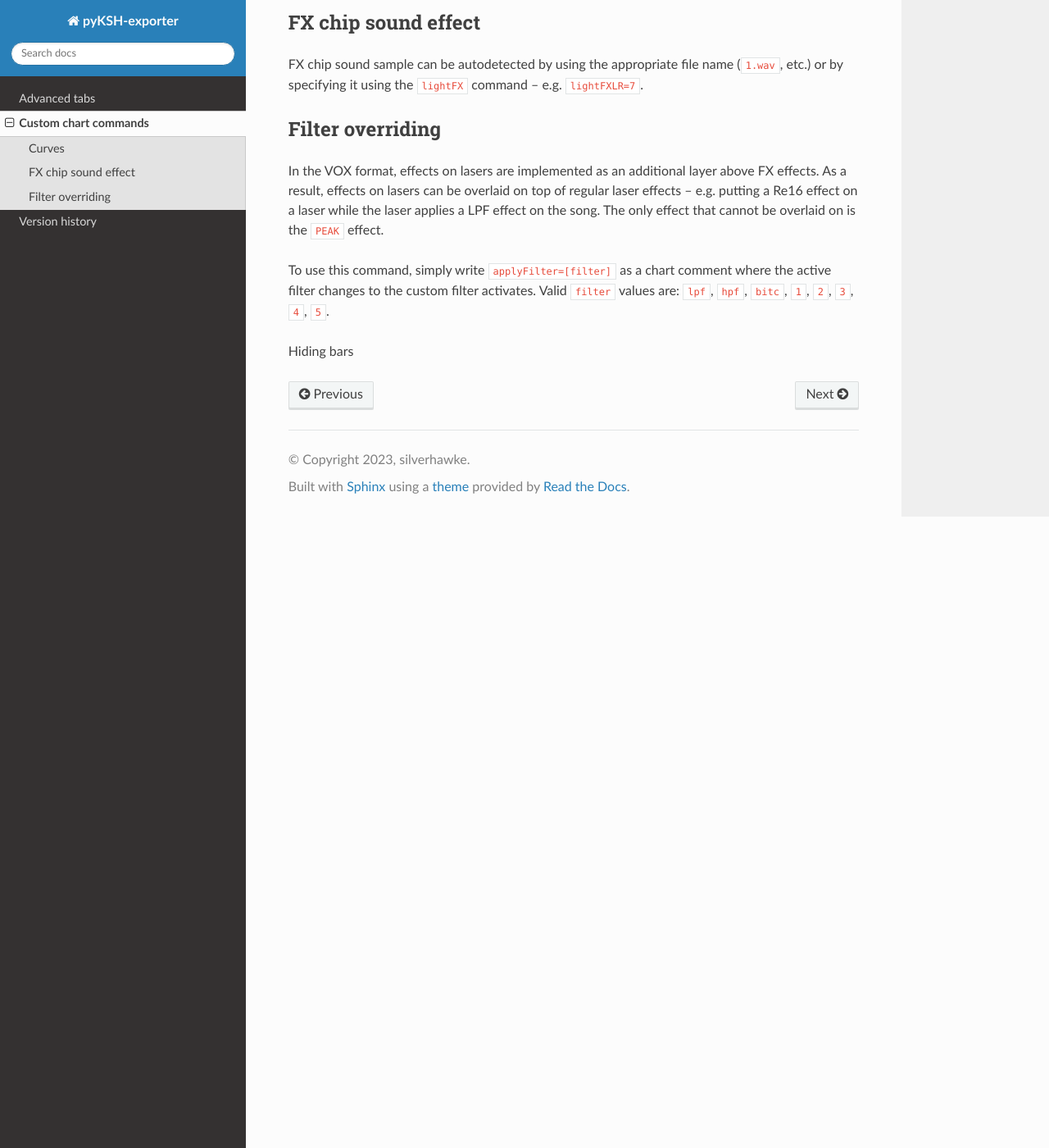
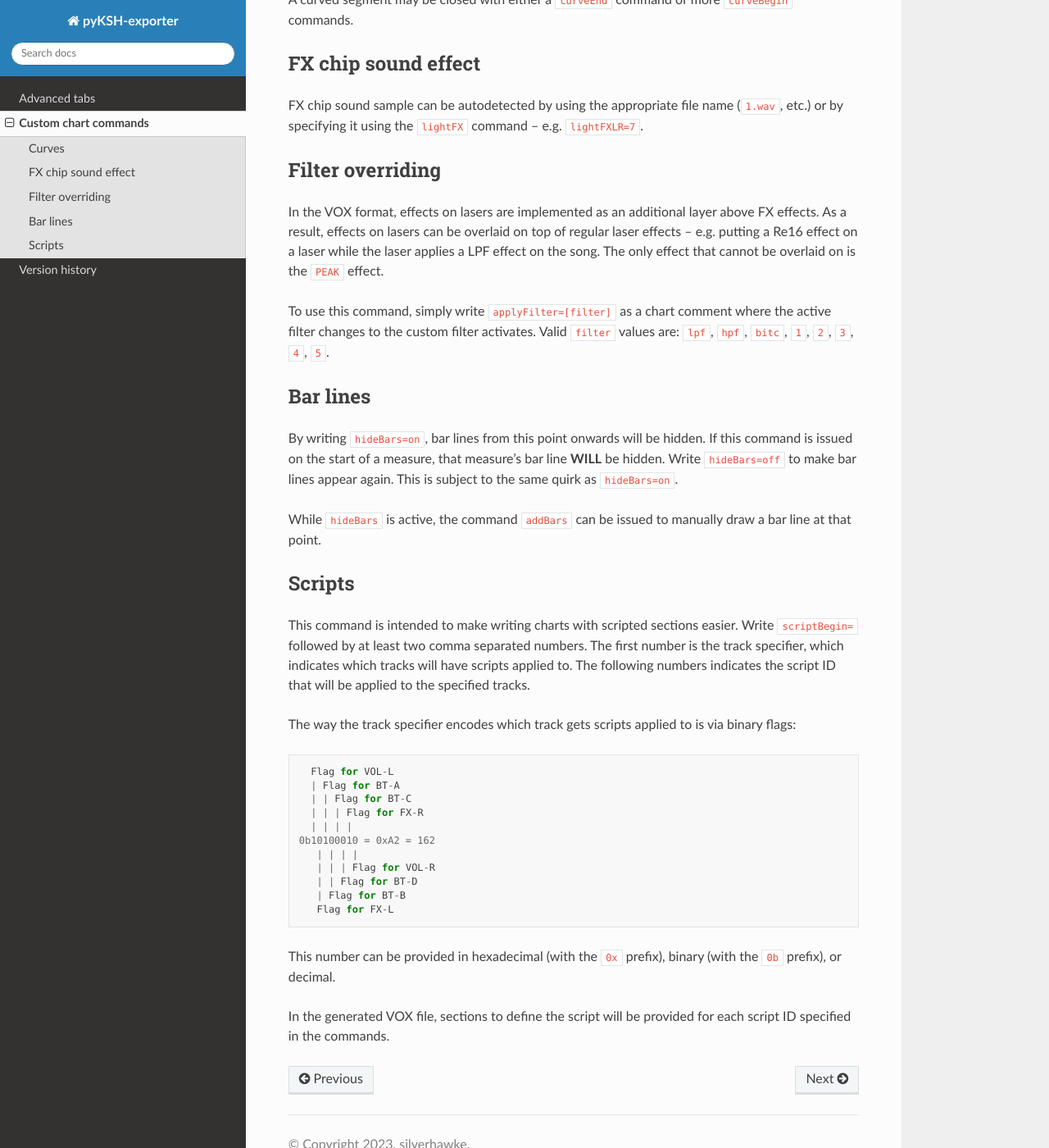
Before and after one commit to silverhawke249/pyKSH-exporter, a Sphinx documentation site: the page built from docs/source/custom-commands.rst, in a window 1280 px wide and 1400 px high, scrolled down 2004 px. Shown: the whole window at 82% size. Built offline with Sphinx 7.4.7 and the Read the Docs theme 2.0.0, drawn with Linux system fonts in a browser that asks for light colours; some of the changed text lies outside the part shown.

Commit message:
Add documentation for new custom commands

```diff
--- a/docs/source/custom-commands.rst
+++ b/docs/source/custom-commands.rst
@@ -8,6 +8,8 @@ The following chart comments are treated as commands:
 * ``curveEndL``, ``curveEndR``, ``curveEndLR``
 * ``lightFXL``, ``lightFXR``, ``lightFXLR``
 * ``applyFilter``
+* ``hideBars``, ``addBars``
+* ``scriptBegin``, ``scriptEnd``
 
 Multiple commands may be issued at the same time point, separated by a semicolon (``;``) -- e.g. ``curveBeginL=4;curveEndR``.
 
@@ -66,4 +68,35 @@ To use this command, simply write ``applyFilter=[filter]`` as a chart comment wh
 Valid ``filter`` values are: ``lpf``, ``hpf``, ``bitc``, ``1``, ``2``, ``3``, ``4``, ``5``.
 
 
-Hiding bars
+Bar lines
+---------
+
+By writing ``hideBars=on``, bar lines from this point onwards will be hidden. If this command is issued on the start of a measure, that measure's bar line **WILL** be hidden.
+Write ``hideBars=off`` to make bar lines appear again. This is subject to the same quirk as ``hideBars=on``.
+
+While ``hideBars`` is active, the command ``addBars`` can be issued to manually draw a bar line at that point.
+
+
+Scripts
+-------
+
+This command is intended to make writing charts with scripted sections easier. Write ``scriptBegin=`` followed by at least two comma separated numbers.
+The first number is the track specifier, which indicates which tracks will have scripts applied to. The following numbers indicates the script ID that will be applied to the specified tracks.
+
+The way the track specifier encodes which track gets scripts applied to is via binary flags::
+
+      Flag for VOL-L
+      | Flag for BT-A
+      | | Flag for BT-C
+      | | | Flag for FX-R
+      | | | |
+    0b10100010 = 0xA2 = 162
+       | | | |
+       | | | Flag for VOL-R
+       | | Flag for BT-D
+       | Flag for BT-B
+       Flag for FX-L
+
+This number can be provided in hexadecimal (with the ``0x`` prefix), binary (with the ``0b`` prefix), or decimal.
+
+In the generated VOX file, sections to define the script will be provided for each script ID specified in the commands.
```
